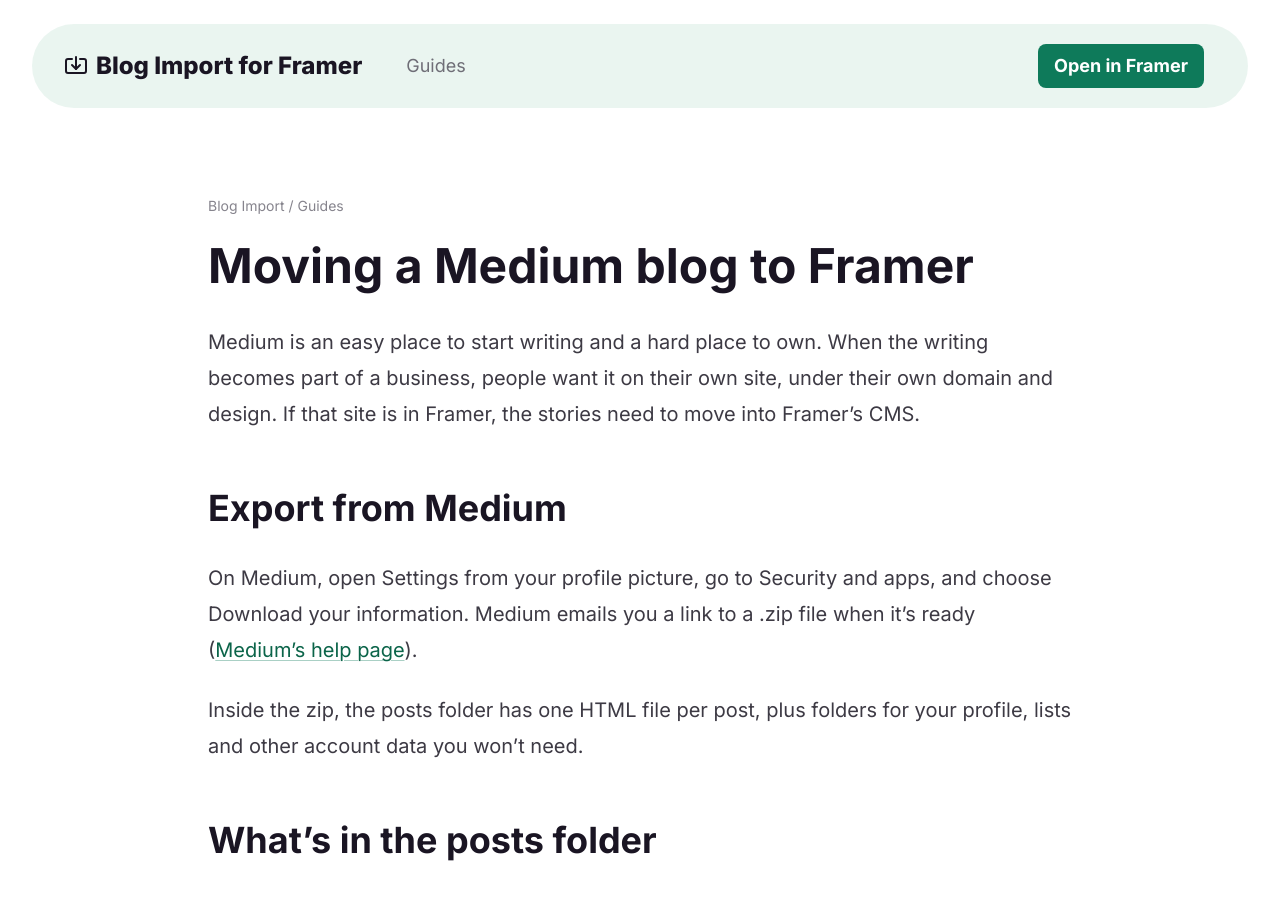
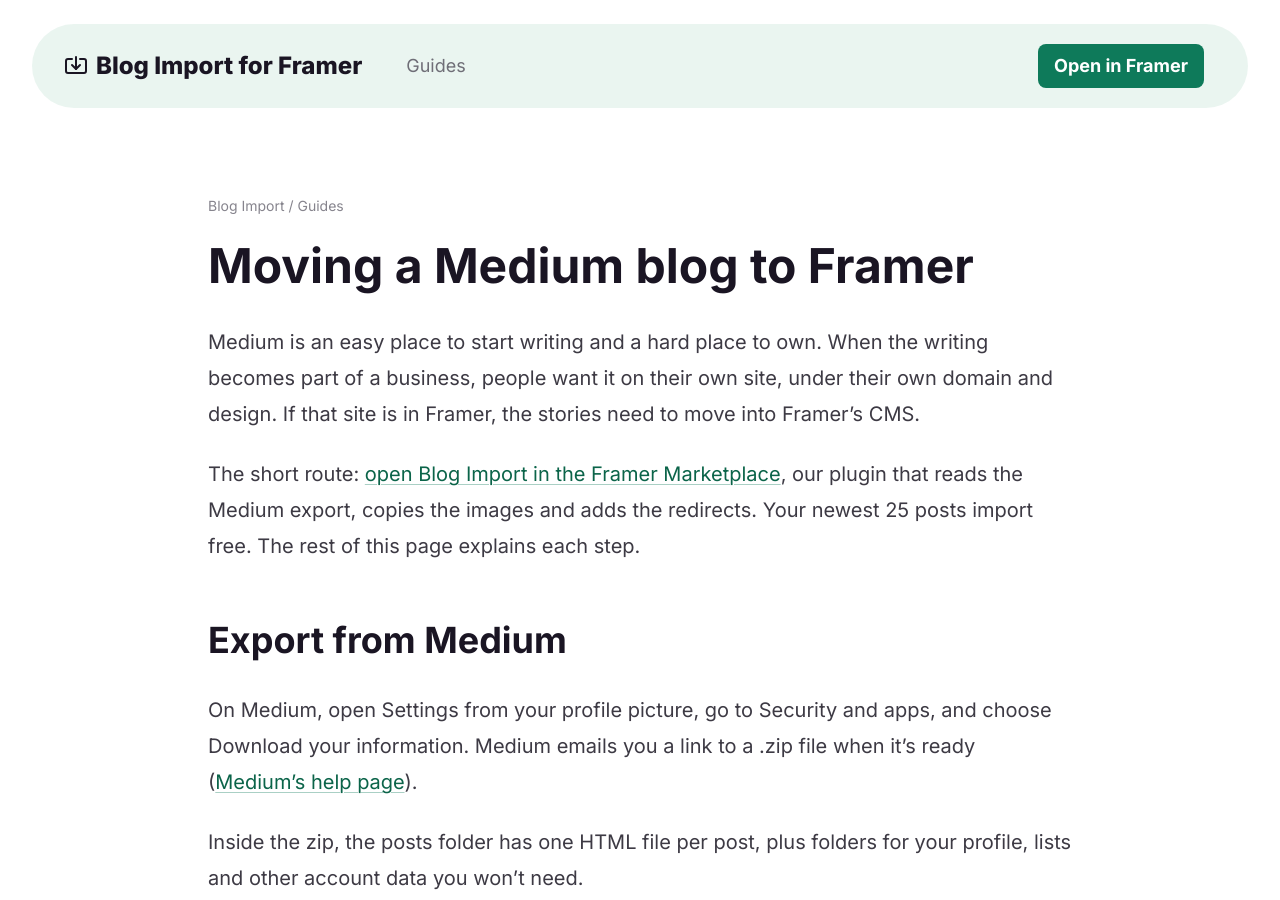
Before and after one commit to keyturnkit/keyturnkit.github.io, a Jekyll site: the page built from guides/medium-blog-to-framer.md, in a window 1280 px wide and 900 px high. Built offline with Jekyll 4.4.1, drawn with Linux system fonts in a browser that asks for light colours.

Commit message:
Blog guides: Marketplace link near the top (V364)

```diff
--- a/guides/medium-blog-to-framer.md
+++ b/guides/medium-blog-to-framer.md
@@ -9,6 +9,8 @@
 # Moving a Medium blog to Framer
 
 Medium is an easy place to start writing and a hard place to own. When the writing becomes part of a business, people want it on their own site, under their own domain and design. If that site is in Framer, the stories need to move into Framer's CMS.
+
+The short route: [open Blog Import in the Framer Marketplace](https://www.framer.com/marketplace/plugins/blog-import-squarespace-wordpress/), our plugin that reads the Medium export, copies the images and adds the redirects. Your newest 25 posts import free. The rest of this page explains each step.
 
 ## Export from Medium
 
```
Also changed, not shown: guides/blogger-blog-to-framer.md (+2 -0 lines), guides/squarespace-blog-to-framer.md (+2 -0 lines), guides/wordpress-blog-to-framer.md (+2 -0 lines).
